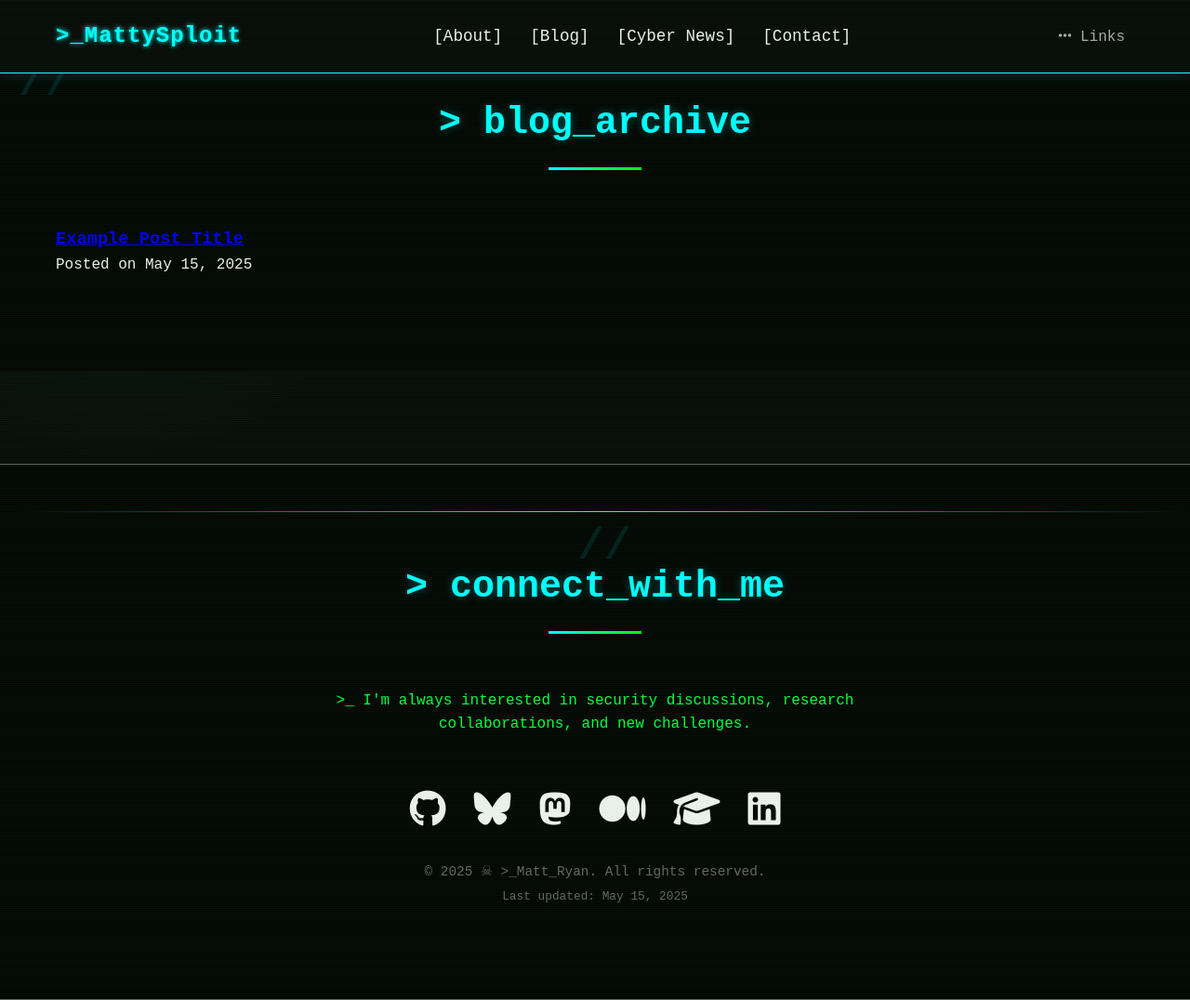
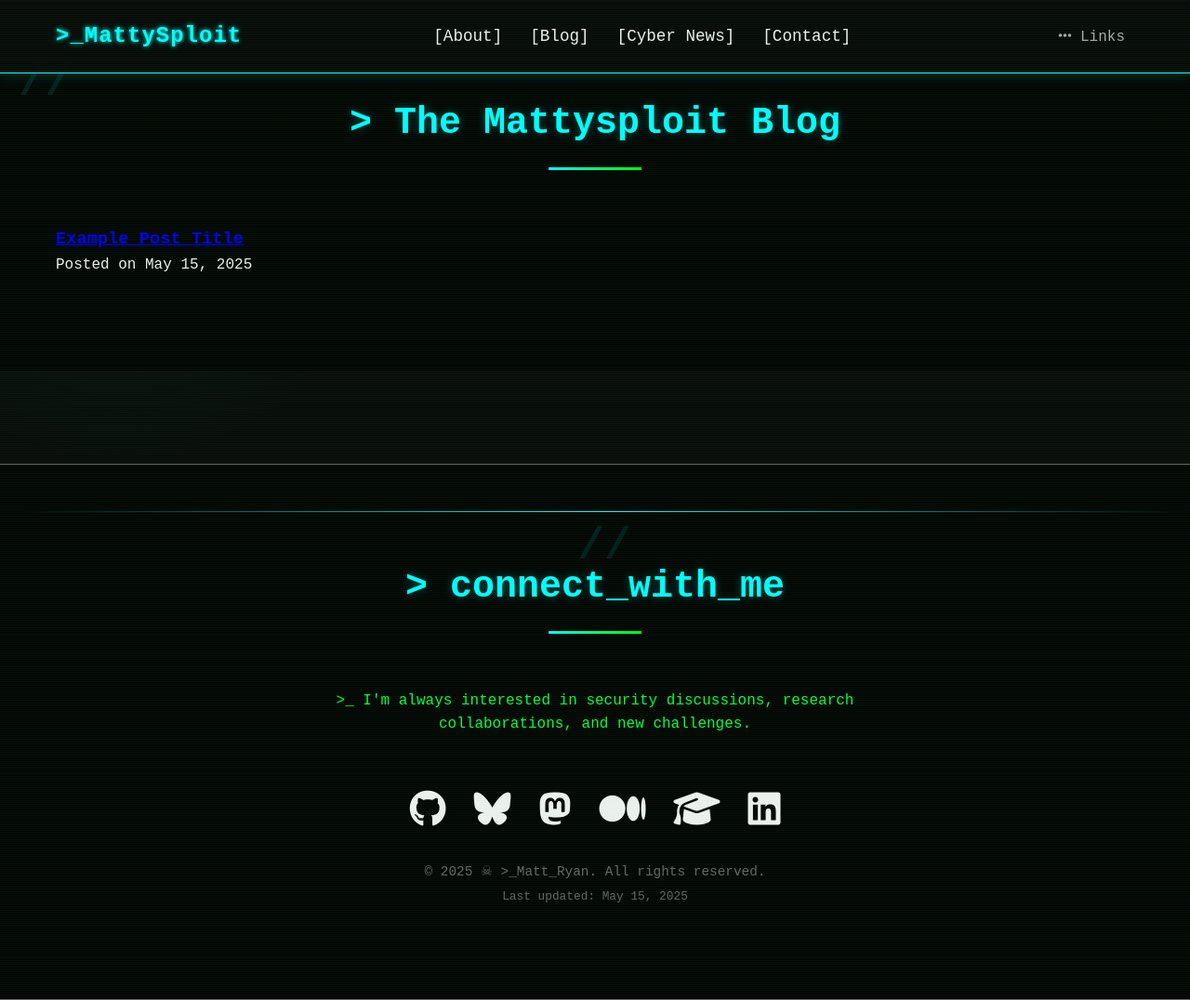
Before and after one commit to CTI-Buddy/cti-buddy.github.io, a Jekyll site: the page built from blog.html, in a window 1280 px wide and 1076 px high. Shown: the whole window at 93% size. Built offline with Jekyll 4.4.1, drawn with Linux system fonts in a browser that asks for light colours.

Commit message:
Update blog.html

```diff
--- a/blog.html
+++ b/blog.html
@@ -6,7 +6,7 @@ permalink: /blog/
 
 <section class="section" style="background-color: var(--darker); border-top: 1px solid var(--gray);">
   <div class="container">
-    <h2 class="section-title">> blog_archive</h2>
+    <h2 class="section-title">> The Mattysploit Blog</h2>
     {% for post in site.posts %}
       <article class="post-preview">
         <h3><a href="{{ post.url | relative_url }}">{{ post.title }}</a></h3>
```
